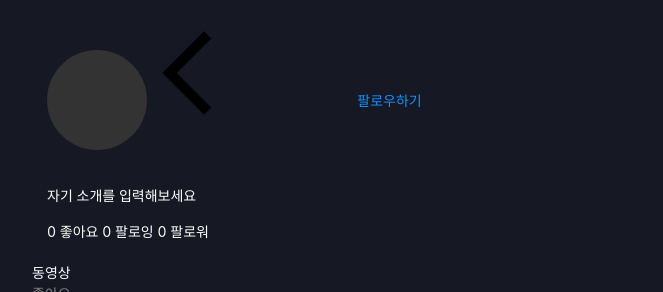
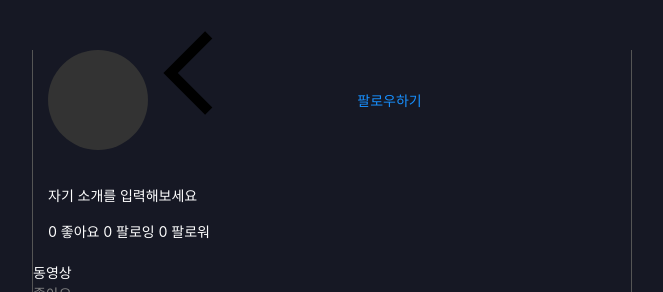
Before and after one commit to ryrie106/vidflow-web, a React (Create React App) app: page /user/1 in a window 1280 px wide. Shown: the top 292 px of the page, without its empty margins (308-971 px from the left). Built offline with nearby package versions, Linux system fonts and the light colour scheme; no server answers.

Commit message:
css 레이아웃 정리

```diff
--- a/src/App.css
+++ b/src/App.css
@@ -1,10 +1,16 @@
-.app {
+#app {
     /*position: fixed;*/
     width: 100%;
     max-width: 600px;
     height: 100vh;
     margin-left: auto;
     margin-right: auto;
+    border-left-style: solid;
+    border-left-color: #555;
+    border-left-width: 1px;
+    border-right-style: solid;
+    border-right-color: #555;
+    border-right-width: 1px;
 }
 
 /* modal 중앙에 맞추기*/
--- a/src/App.js
+++ b/src/App.js
@@ -114,7 +114,7 @@ class App extends Component {
 
     render() {
         return (
-            <div className="app">
+            <div id="app">
 
                 <Route path="/videoedit"
                     render={(props) => <VideoEdit
--- a/src/Pages/Main.css
+++ b/src/Pages/Main.css
@@ -4,8 +4,9 @@
 }
 
 .main-tab {
-    height: 100%;
     width: 100%;
+    height: calc(100% - 50px);
+    margin-bottom: 50px;
 }
 
 .am-tab-bar-bar {
--- a/src/Tabs/Home.css
+++ b/src/Tabs/Home.css
@@ -1,5 +1,5 @@
 #home {
-
+    /* height: 100%; */
 }
 
 #home-navbar {
--- a/src/Tabs/Notification.css
+++ b/src/Tabs/Notification.css
@@ -1,5 +1,4 @@
 #notification {
-    margin-bottom: 50px;
 }
 
 #notification-navbar {
--- a/src/Tabs/UserInfo.css
+++ b/src/Tabs/UserInfo.css
@@ -1,6 +1,4 @@
 #userinfo {
-    height: calc(100% - 50px);
-    margin-bottom: 50px;
     background: #161824;
 }
 
--- a/src/Tabs/UserInfo.js
+++ b/src/Tabs/UserInfo.js
@@ -1,10 +1,9 @@
 import React, { Component } from 'react';
 import { Icon, NavBar, Tabs } from 'antd-mobile';
 
-import UserInfoHeadButtons from "../components/UserInfo/UserInfoHeadButtons";
-import MyUserInfoHeadButtons from "../components/UserInfo/MyUserInfoHeadButtons";
-import {getUserInfo, getUserPosts, getUserLikes, isFollowing, followUser, unfollowUser} from '../utils/APIUtils';
+import { getUserPosts, getUserLikes } from '../utils/APIUtils';
 import UserPosts from '../components/UserInfo/UserPosts';
+import UserInfoHead from '../components/UserInfo/UserInfoHead';
 import './UserInfo.css';
 
 /**
@@ -19,90 +18,42 @@ class UserInfo extends Component {
     constructor(props) {
         super(props);
         this.state = {
-            id: 0,
+            infoId: 0,
             myInfo: false,
             following: false,
-
-            name: '',
-            introduction: '',
-            numLikes: 0,
-            numFollowing: 0,
-            numFollower: 0,
-
             userPosts: [],
             userLikes: []
         }
     }
 
     componentDidMount() {
-        let id;
+        let infoId;
         // url에 parameter를 가지고 routing되면 this.props.match를 가진다.
-        // 자기 자신의 포스트인지 확인하고, 아니라면 다른 유저의 포스트인지 확인
+        // 정보를 확인할 id를 확인
         if(this.props.match) {
-            id = parseInt(this.props.match.params.userId);
-            if(id === this.props.currentUser.id) {
-                this.setState({
-                    myInfo: true
-                })
+            infoId = parseInt(this.props.match.params.userId);
         } else {
-                isFollowing(id).then(response => {
-                    this.setState({
-                        following: response
-                    })
-                })
-            }
-        } else {
-            id = this.props.currentUser.id;
-            this.setState({
-                myInfo: true
-            });
+            infoId = this.props.currentUser.id;
         }
 
         this.setState({
-            id: id
+            infoId: infoId
         });
+        console.log("UserInfo: InfoId 설정 했음");
 
-        if(id !== 0) {
-            getUserInfo(id).then(response => {
-                this.setState({
-                    name: response.name,
-                    introduction: response.introduction,
-                    numLikes: response.numLikes,
-                    numFollowing: response.numFollowing,
-                    numFollower: response.numFollower
-                })
-            });
-            getUserPosts(id).then(response => {
+        if(infoId !== 0) {
+            getUserPosts(infoId).then(response => {
                 this.setState({
                     userPosts: response
                 })
             });
-            getUserLikes(id).then(response => {
+            getUserLikes(infoId).then(response => {
                 this.setState({
                     userLikes: response
                 })
             });
         }
     }
-
-    follow = () => {
-        followUser(this.state.id).then(this.refreshUserInfo(true));
-    };
-
-    unfollow = () => {
-        unfollowUser(this.state.id).then(this.refreshUserInfo(false));
-    };
-
-    // follow/unfollow 후 정보 갱신
-    refreshUserInfo = following => () => {
-        let stateCopy = Object.assign({}, this.state);
-        stateCopy.following = following;
-        getUserInfo(this.state.id).then(response => {
-            stateCopy.numLikes = response.numLikes;
-            stateCopy.numFollowing = response.numFollowing;
-            stateCopy.numFollower = response.numFollower;
-        }).then(() => this.setState(stateCopy))
-    };
 
     render() {
         const tabs = [
@@ -116,36 +67,11 @@ class UserInfo extends Component {
                     id="userinfo-navbar"
                     icon={<Icon type="left"/>}
                     onLeftClick={() => {this.props.history.goBack()}}/>:null}
-                <div id="userinfo-head-icons">
-                    <div id="userinfo-thumbnail">
-                        <div id="userinfo-thumbnail-name">
-                            {(this.state.name) ? this.state.name.charAt(0) : ''}
-                        </div>
-                    </div>
-                    <div id="userinfo-head-buttons">
-                        {this.state.myInfo ?
-                            <MyUserInfoHeadButtons onLogout={this.props.onLogout}/>
-                            :
-                            <UserInfoHeadButtons
-                                follow={this.follow}
-                                unfollow={this.unfollow}
-                                following={this.state.following}/>
-                        }
-                    </div>
-                </div>
-                <div id="userinfo-head-info">
-                    <div id="userinfo-name">
-                        {this.state.name}
-                    </div>
-
-                    <div id="userinfo-introduce">
-                        {this.state.introduction === "" ? "자기 소개를 입력해보세요" : this.state.introduction}
-                    </div>
-
-                    <div id="userinfo-stat">
-                        {this.state.numLikes} 좋아요 {this.state.numFollowing} 팔로잉 {this.state.numFollower} 팔로워
-                    </div>
-                </div>
+                {this.state.infoId ?
+                <UserInfoHead
+                    currentUser={this.props.currentUser}
+                    infoId={this.state.infoId}
+                />:null}
                 <div id="userinfo-content">
                     <Tabs
                         tabs={tabs}
--- a/src/components/Notice/NotificationList.css
+++ b/src/components/Notice/NotificationList.css
@@ -1,4 +1,4 @@
-.notification-list {
+#notification-list {
     margin-top: 45px;
     z-index: 10;
 }
--- a/src/components/Notice/NotificationList.js
+++ b/src/components/Notice/NotificationList.js
@@ -25,7 +25,7 @@ class NotificationList extends Component {
         );
 
         return (
-            <List className="notification-list">
+            <List id="notification-list">
                 {notificationlist}
             </List>
         );
--- /dev/null
+++ b/src/components/UserInfo/UserInfoHead.js
@@ -0,0 +1,108 @@
+import React, { Component } from 'react';
+
+import {getUserInfo, isFollowing, followUser, unfollowUser} from '../../utils/APIUtils';
+import UserInfoHeadButtons from "./UserInfoHeadButtons";
+import MyUserInfoHeadButtons from "./MyUserInfoHeadButtons";
+import './UserInfoHead.css';
+
+class UserInfoHead extends Component {
+
+    constructor(props) {
+        super(props);
+        this.state = {
+            myInfo: false,
+            following: false,
+            name: '',
+            introduction: '',
+            numLikes: 0,
+            numFollowing: 0,
+            numFollower: 0,
+        }
+    }
+
+    componentDidMount() {
+        console.log(this.props.infoId, this.props.currentUser.id);
+        if(this.props.infoId === this.props.currentUser.id) {
+            this.setState({
+                myInfo: true
+            });
+        } else {
+            isFollowing(this.props.infoId).then(response => {
+                this.setState({
+                    following: response
+                });
+            })
+        }
+
+        if(this.props.infoId !== 0) {
+            getUserInfo(this.props.infoId).then(response => {
+                this.setState({
+                    name: response.name,
+                    introduction: response.introduction,
+                    numLikes: response.numLikes,
+                    numFollowing: response.numFollowing,
+                    numFollower: response.numFollower
+                })
+            });
+        }
+    }
+
+    follow = () => {
+        followUser(this.props.infoId).then(this.refreshUserInfo(true));
+    };
+
+    unfollow = () => {
+        unfollowUser(this.props.infoId).then(this.refreshUserInfo(false));
+    };
+
+    // follow/unfollow 후 정보 갱신
+    refreshUserInfo = following => () => {
+        let stateCopy = Object.assign({}, this.state);
+        stateCopy.following = following;
+        getUserInfo(this.state.id).then(response => {
+            stateCopy.numLikes = response.numLikes;
+            stateCopy.numFollowing = response.numFollowing;
+            stateCopy.numFollower = response.numFollower;
+        }).then(() => this.setState(stateCopy))
+    };
+
+    render() {
+        return (
+            <div id="userinfo-head">
+                <div id="userinfo-head-icons">
+                    <div id="userinfo-thumbnail">
+                        {/*첫 번째 글자를 사용한 google식 기본 썸네일임. 유저 썸네일을 추가하면 제거할것*/}
+                        <div id="userinfo-thumbnail-name">
+                            {(this.state.name) ? this.state.name.charAt(0) : ''}
+                        </div>
+                    </div>
+                    <div id="userinfo-head-buttons">
+                        {this.state.myInfo ?
+                            <MyUserInfoHeadButtons onLogout={this.props.onLogout}/>
+                            :
+                            <UserInfoHeadButtons
+                                follow={this.follow}
+                                unfollow={this.unfollow}
+                                following={this.state.following}/>
+                        }
+                    </div>
+                </div>
+                <div id="userinfo-head-info">
+                    <div id="userinfo-name">
+                        {this.state.name}
+                    </div>
+
+                    <div id="userinfo-introduce">
+                        {this.state.introduction === "" ? "자기 소개를 입력해보세요" : this.state.introduction}
+                    </div>
+
+                    <div id="userinfo-stat">
+                        {this.state.numLikes} 좋아요 {this.state.numFollowing} 팔로잉 {this.state.numFollower} 팔로워
+                    </div>
+                </div>
+            </div>
+        );
+    }
+}
+
+export default UserInfoHead;
```
Also changed, not shown: src/Tabs/Notification.js (+11 -6 lines), src/components/UserInfo/UserInfoHead.css (added). Lines whose indentation alone changed are shown as unchanged.
